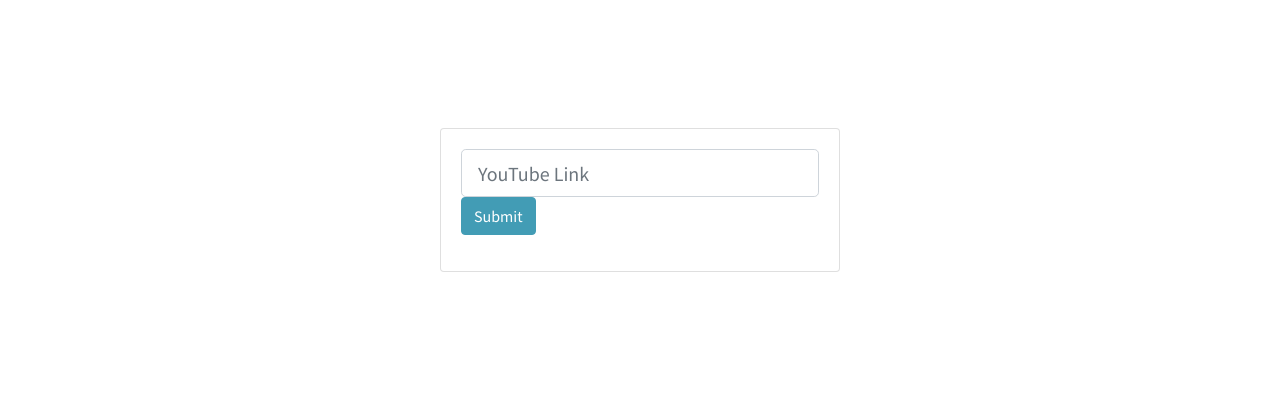
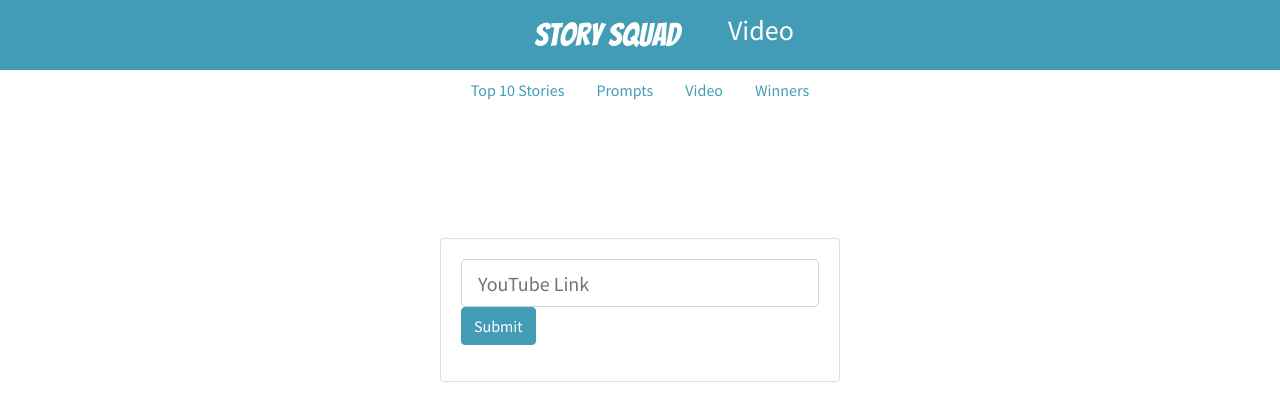
Before and after one commit to ss-mvp/ss-admin, a React (Create React App) app: page /video in a window 1280 px wide. Shown: the top 420 px of the page. Built offline with nearby package versions, Linux system fonts and the light colour scheme; sample sign-in values are in the browser's storage.

Commit message:
changing computers because power out

```diff
--- a/src/components/nav/Menu.jsx
+++ b/src/components/nav/Menu.jsx
@@ -13,6 +13,9 @@
             <li className="nav-item" >
                <Link to="/video" className="nav-link">Video</Link>
             </li>
+            <li className="nav-item" >
+               <Link to="/winners" className="nav-link">Winners</Link>
+            </li>
         </ul>
     )
 }
--- a/src/pages/Video.jsx
+++ b/src/pages/Video.jsx
@@ -1,6 +1,7 @@
 import React, { useState } from 'react';
 import { AxiosWithAuth } from '../utils';
 import { useHistory } from 'react-router-dom';
+import { NavBar } from '../components'
 
 export const Video = () => {
 
@@ -24,7 +25,10 @@
     }
 
     return (
-
+        <>
+        <NavBar>
+            <h3>Video</h3>
+        </NavBar>
         <div className="card" style={{margin: '10% auto', width: "25rem" }}>
             <div className="card-body">
                 <form onSubmit={handleSubmit}>
@@ -35,5 +39,6 @@
                 </form>
             </div>
         </div>
+        </>
     )
 }
--- a/src/utils/AxiosWithAuth.jsx
+++ b/src/utils/AxiosWithAuth.jsx
@@ -1,11 +1,12 @@
-import axios from "axios"
+import axios from 'axios';
 
 export const AxiosWithAuth = () => {
-    const token = localStorage.getItem('token');
-    return axios.create({
-        baseURL: 'https://ss-mvp.herokuapp.com/',
-        headers: {
-            Authorization: token
-        }
-    });
+  const token = localStorage.getItem('token');
+  return axios.create({
+    // baseURL: 'https://ss-mvp.herokuapp.com/',
+    baseURL: 'http://localhost:5000/',
+    headers: {
+      Authorization: token,
+    },
+  });
 };
```
